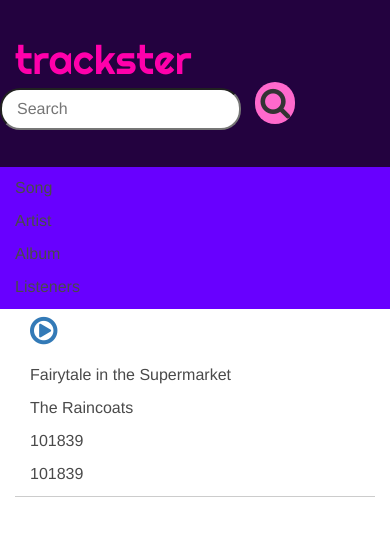
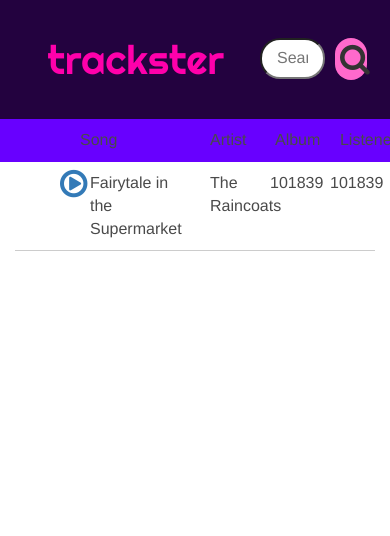
Before and after one commit to Marco981/trackster, a plain HTML site: page index.html in a window 390 px wide. Drawn offline with nearby package versions, Linux system fonts and the light colour scheme.

Commit message:
general improvements

```diff
--- a/index.html
+++ b/index.html
@@ -13,23 +13,23 @@
 <body>
     <div class="container-fluid">
       <div class="row header">
-        <h1 class="col-md-7 col-md-offset-1">trackster</h1>
-        <input type="text" class="col-md-2 input" placeholder="Search">
-        <i class="col-md-1 fa fa-search fa-2x" id="search-button"></i>
+        <h1 class="col-xs-7 col-xs-offset-1">trackster</h1>
+        <input type="text" class="col-xs-2 input" placeholder="Search">
+        <i class="col-xs-1 fa fa-search fa-2x" id="search-button"></i>
       </div>
       <div class="row col-header">
-        <p class="col-md-offset-2 col-md-4">Song</p>
-        <p class="col-md-2">Artist</p>
-        <p class="col-md-2">Album</p>
-        <p class="col-md-2">Listeners</p>
+        <p class="col-xs-offset-2 col-xs-4">Song</p>
+        <p class="col-xs-2">Artist</p>
+        <p class="col-xs-2">Album</p>
+        <p class="col-xs-2">Listeners</p>
       </div>
       <div class="container-fluid" id="results">
           <div class="row results">
-          <a class="col-md-offset-1 col-md-1 fa-2x" href="https://www.youtube.com/watch?v=eI_O5_tJ1hA&feature=youtu.be"><i class="fa fa-play-circle-o"></i></a>
-          <p class="col-md-4">Fairytale  in the Supermarket</p>
-          <p class="col-md-2">The Raincoats</p>
-          <p class="col-md-2">101839</p>
-          <p class="col-md-2">101839</p>
+          <a class="col-xs-offset-1 col-xs-1 fa-2x" href="https://www.youtube.com/watch?v=eI_O5_tJ1hA&feature=youtu.be"><i class="fa fa-play-circle-o"></i></a>
+          <p class="col-xs-4">Fairytale  in the Supermarket</p>
+          <p class="col-xs-2">The Raincoats</p>
+          <p class="col-xs-2">101839</p>
+          <p class="col-xs-2">101839</p>
         </div>
       </div>
     </div>
```
